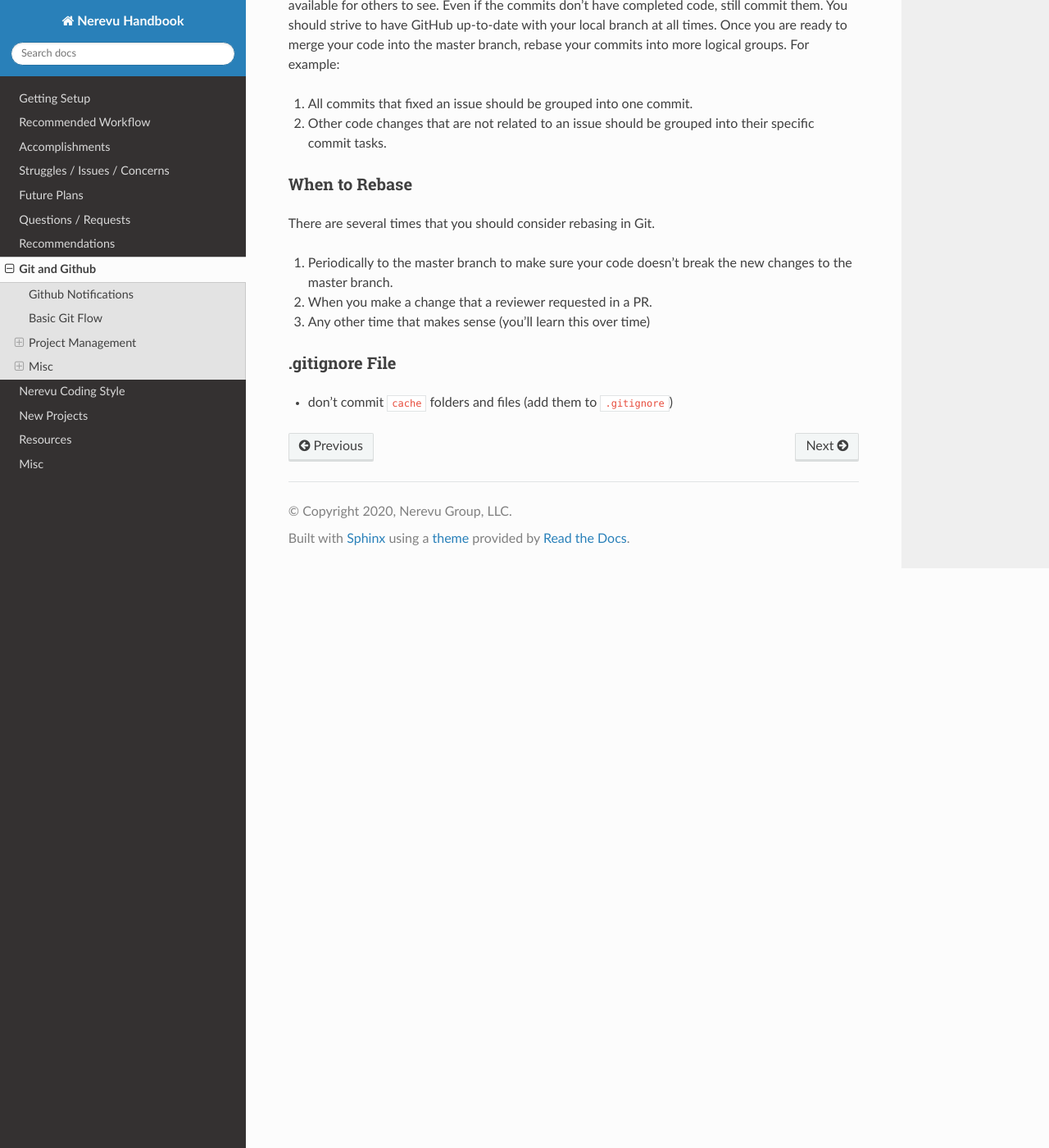
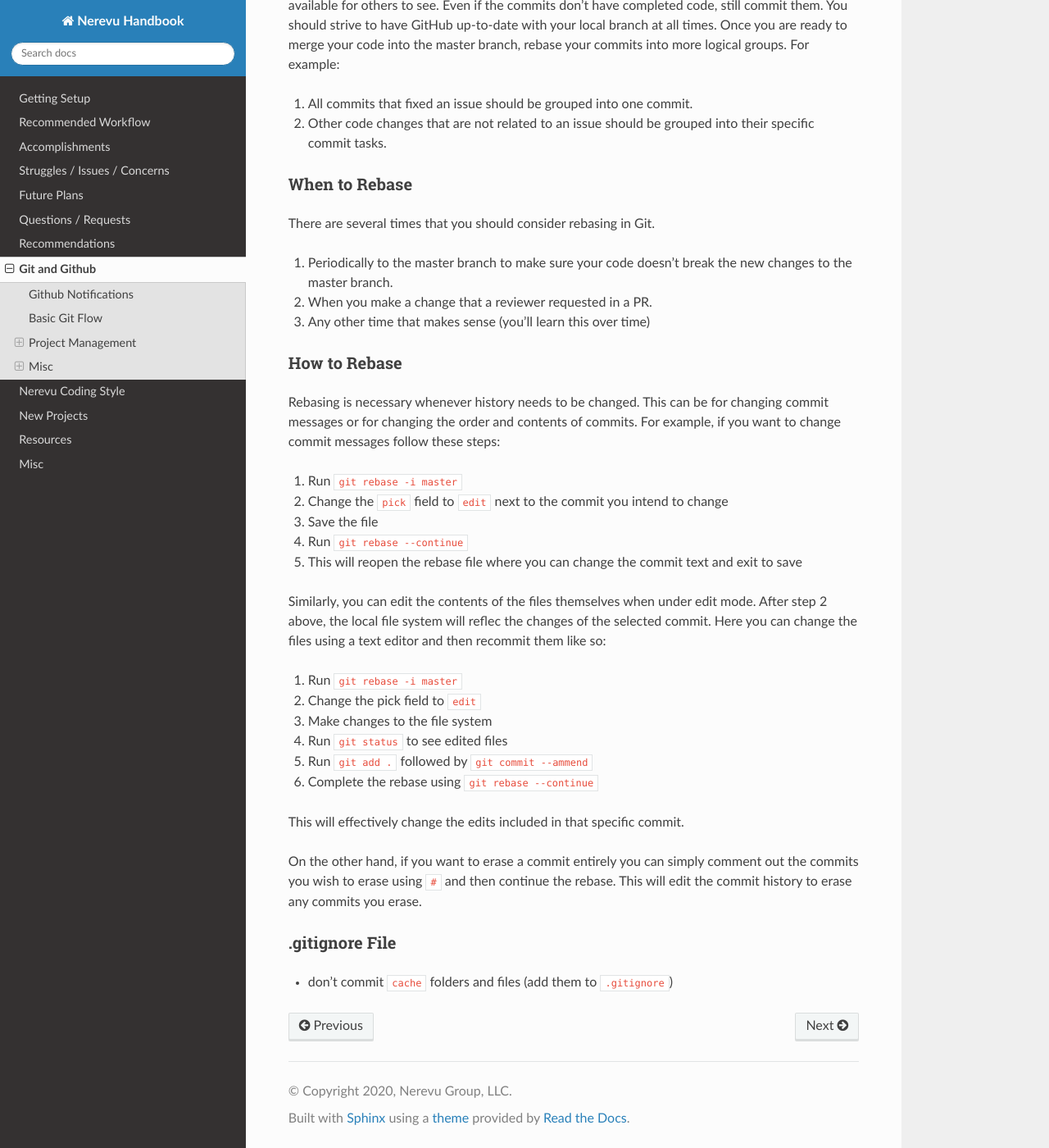
Before and after one commit to nerevu/handbook, a Sphinx documentation site: the page built from docs/git-and-github.md, in a window 1280 px wide and 1400 px high, scrolled down 3172 px. Shown: the whole window at 82% size. Built offline with Sphinx 7.4.7 and the Read the Docs theme 2.0.0, drawn with Linux system fonts in a browser that asks for light colours.

Commit message:
[NEW] Add rebase section to git instructions

```diff
--- a/docs/git-and-github.md
+++ b/docs/git-and-github.md
@@ -136,6 +136,29 @@ There are several times that you should consider rebasing in Git.
 2. When you make a change that a reviewer requested in a PR.
 3. Any other time that makes sense (you'll learn this over time)
 
+### How to Rebase
+
+Rebasing is necessary whenever history needs to be changed. This can be for changing commit messages or for changing the order and contents of commits. For example, if you want to change commit messages follow these steps:
+
+1. Run `git rebase -i master`
+2. Change the `pick` field to `edit` next to the commit you intend to change
+3. Save the file
+4. Run `git rebase --continue`
+5. This will reopen the rebase file where you can change the commit text and exit to save
+
+Similarly, you can edit the contents of the files themselves when under edit mode. After step 2 above, the local file system will reflec the changes of the selected commit. Here you can change the files using a text editor and then recommit them like so:
+
+1. Run `git rebase -i master`
+2. Change the pick field to `edit`
+3. Make changes to the file system
+4. Run `git status` to see edited files
+5. Run `git add .` followed by `git commit --ammend`
+6. Complete the rebase using `git rebase --continue`
+
+This will effectively change the edits included in that specific commit.
+
+On the other hand, if you want to erase a commit entirely you can simply comment out the commits you wish to erase using `#` and then continue the rebase. This will edit the commit history to erase any commits you erase.
+
 ### .gitignore File
 
 - don't commit `cache` folders and files (add them to `.gitignore`)
```
